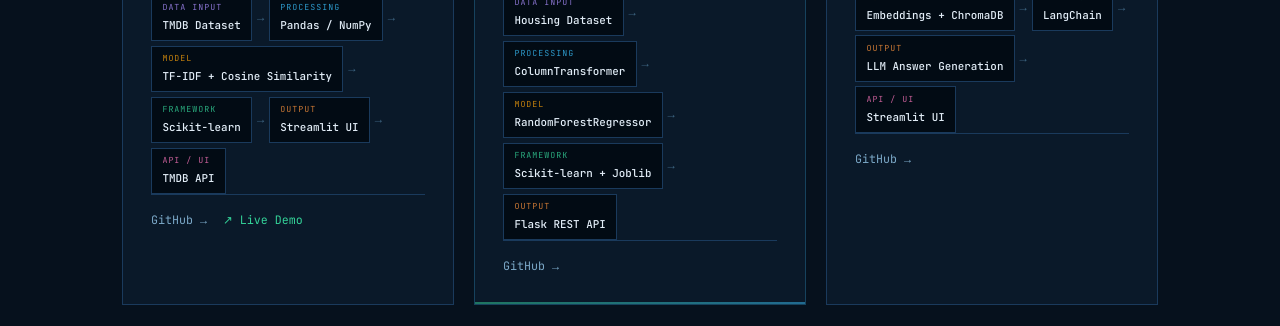
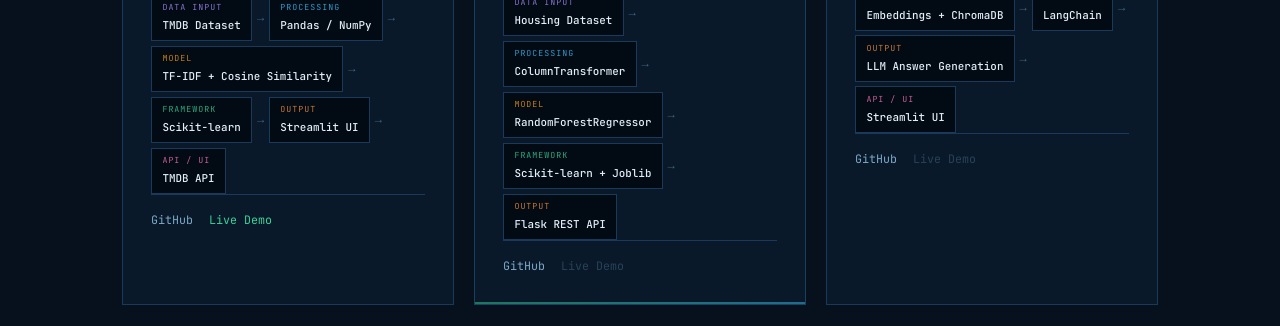
Before and after one commit to Sourav1331/Portfolio, a React (Vite) app: page / in a window 1280 px wide. Shown: the part 4380-4706 px from the top of the page. Built offline with nearby package versions, Linux system fonts and the light colour scheme.

Commit message:
UI udpated

```diff
--- a/src/components/Hero.jsx
+++ b/src/components/Hero.jsx
@@ -217,7 +217,7 @@ export default function Hero() {
             >
               View Projects →
             </a>
-            <a href="/assets/resume.pdf" download="Sourav_Danyal_Resume.pdf" className="btn-ghost">
+            <a href="/assets/Resume.pdf" download="Sourav_Danyal_Resume.pdf" className="btn-ghost">
               ↓ Download Resume
             </a>
           </div>
--- a/src/components/Projects.jsx
+++ b/src/components/Projects.jsx
@@ -47,10 +47,26 @@ export default function Projects() {
                 {/* Tech Stack Visualizer */}
                 {p.stack && <StackVisualizer stack={p.stack} />}
                 <div className={styles.footer}>
-                  <a href={p.github} target="_blank" rel="noopener noreferrer" className={styles.link}>GitHub →</a>
-                  {p.live && (
-                    <a href={p.live} target="_blank" rel="noopener noreferrer" className={`${styles.link} ${styles.liveLink}`}>↗ Live Demo</a>
-                  )}
+                  <a
+                    href={p.github || '#projects'}
+                    target={p.github ? '_blank' : undefined}
+                    rel={p.github ? 'noopener noreferrer' : undefined}
+                    aria-disabled={!p.github}
+                    onClick={e => { if (!p.github) e.preventDefault() }}
+                    className={`${styles.link} ${!p.github ? styles.disabledLink : ''}`}
+                  >
+                    GitHub
+                  </a>
+                  <a
+                    href={p.live || '#projects'}
+                    target={p.live ? '_blank' : undefined}
+                    rel={p.live ? 'noopener noreferrer' : undefined}
+                    aria-disabled={!p.live}
+                    onClick={e => { if (!p.live) e.preventDefault() }}
+                    className={`${styles.link} ${styles.liveLink} ${!p.live ? styles.disabledLink : ''}`}
+                  >
+                    Live Demo
+                  </a>
                 </div>
               </div>
               <div className={`${styles.glow} ${p.featured ? styles.glowFeat : ''}`} />
--- a/src/components/Projects.module.css
+++ b/src/components/Projects.module.css
@@ -49,6 +49,12 @@
 .link:hover { color: var(--cyan); }
 .liveLink { color: var(--green) !important; }
 .liveLink:hover { color: var(--cyan) !important; }
+.disabledLink,
+.disabledLink:hover {
+  color: var(--text3) !important;
+  cursor: not-allowed;
+  opacity: 0.55;
+}
 
 .glow {
   position: absolute; bottom: 0; left: 0; right: 0;
```
